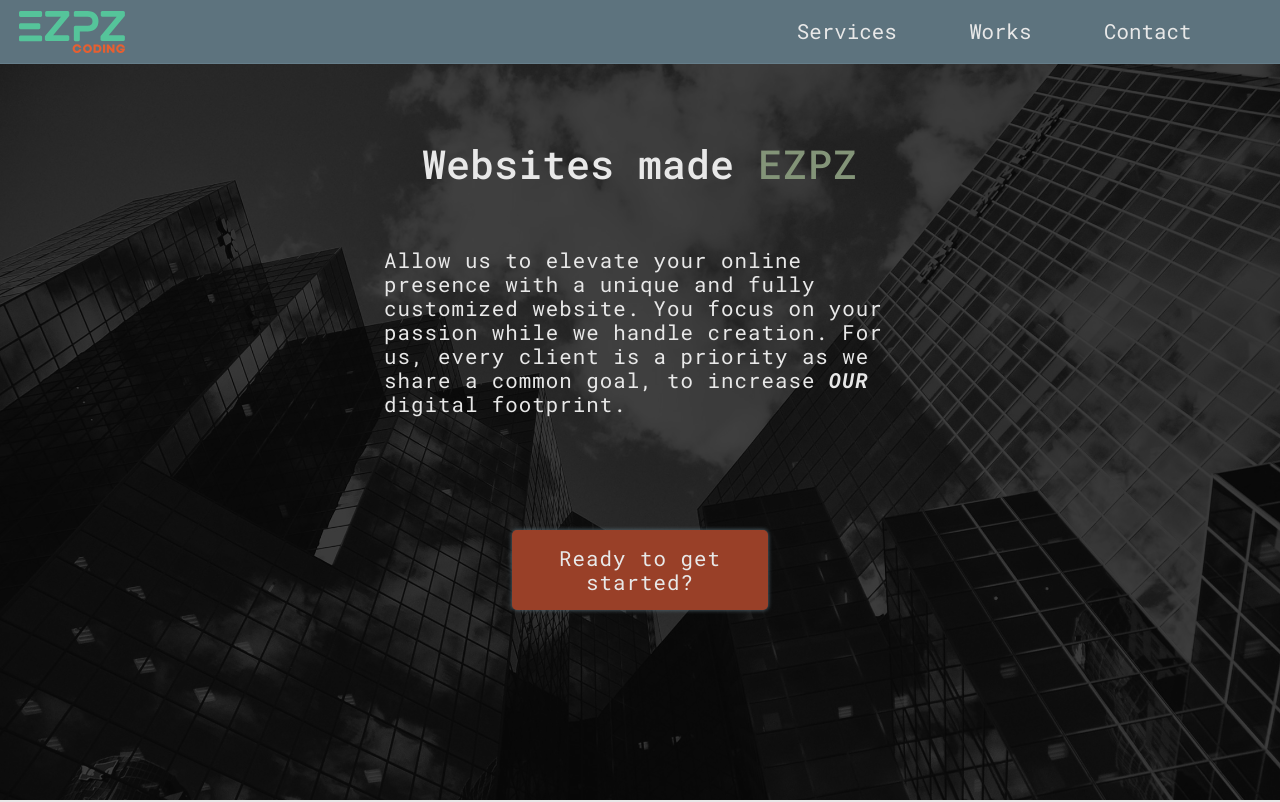
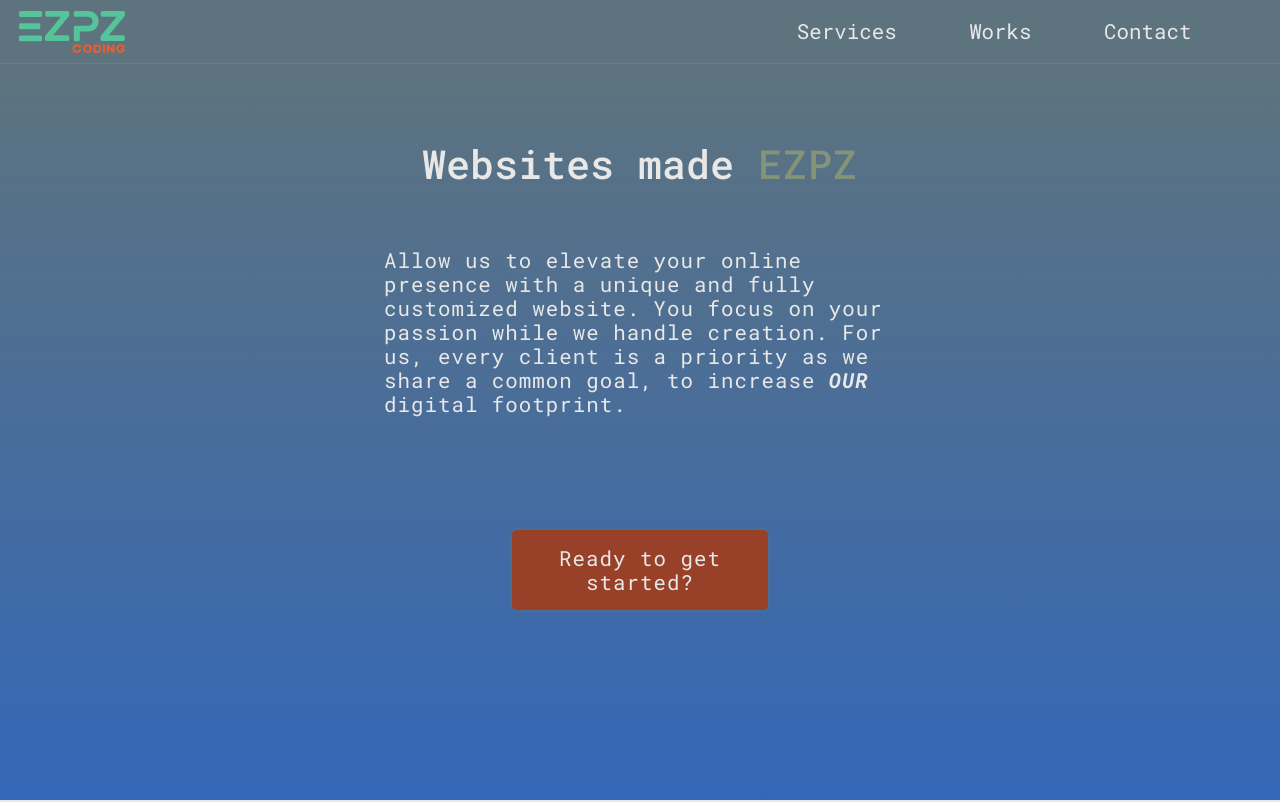
Before and after one commit to pixelverse-studios/pixelverse-studios-ui, a Next.js app: page / in a window 1280 px wide. Shown: the top 802 px of the page. Built offline with nearby package versions, Linux system fonts and the light colour scheme.

Commit message:
between transition bg color

```diff
--- a/components/views/landing/Landing.module.scss
+++ b/components/views/landing/Landing.module.scss
@@ -31,7 +31,7 @@
             width: 100%;
             position: absolute;
             z-index: -1;
-            top: var(--nav-height);
+            top: 0;
             filter: grayscale(1) contrast(1) brightness(0.25);
         }
 
--- a/styles/globals.scss
+++ b/styles/globals.scss
@@ -32,3 +32,14 @@
     letter-spacing: 1px;
     line-height: 24px;
 }
+
+.routeChange {
+    // background-color: var(--slate500);
+    background-color: #5d737e;
+    background-image: linear-gradient(
+        0deg,
+        #5d737e 0%,
+        #3066be 50%,
+        #5d737e 100%
+    );
+}
```
